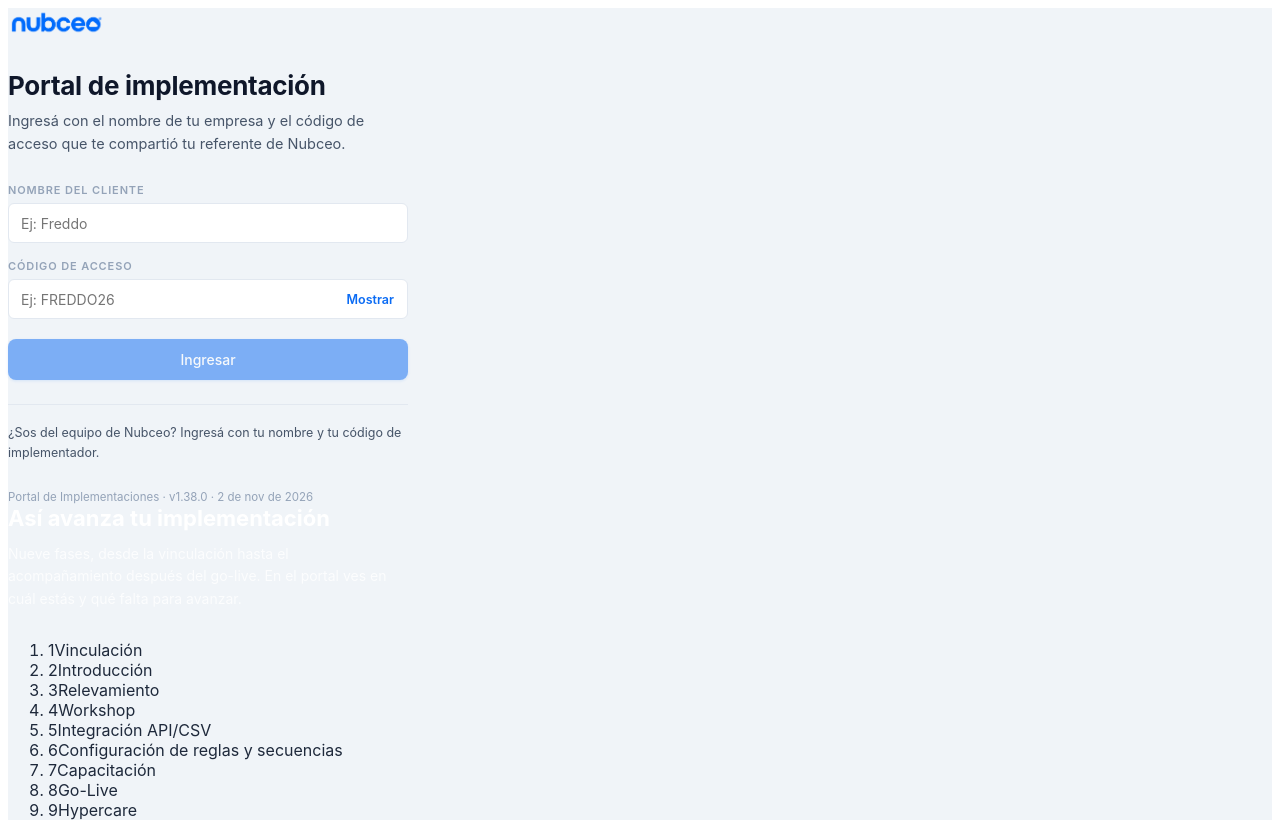
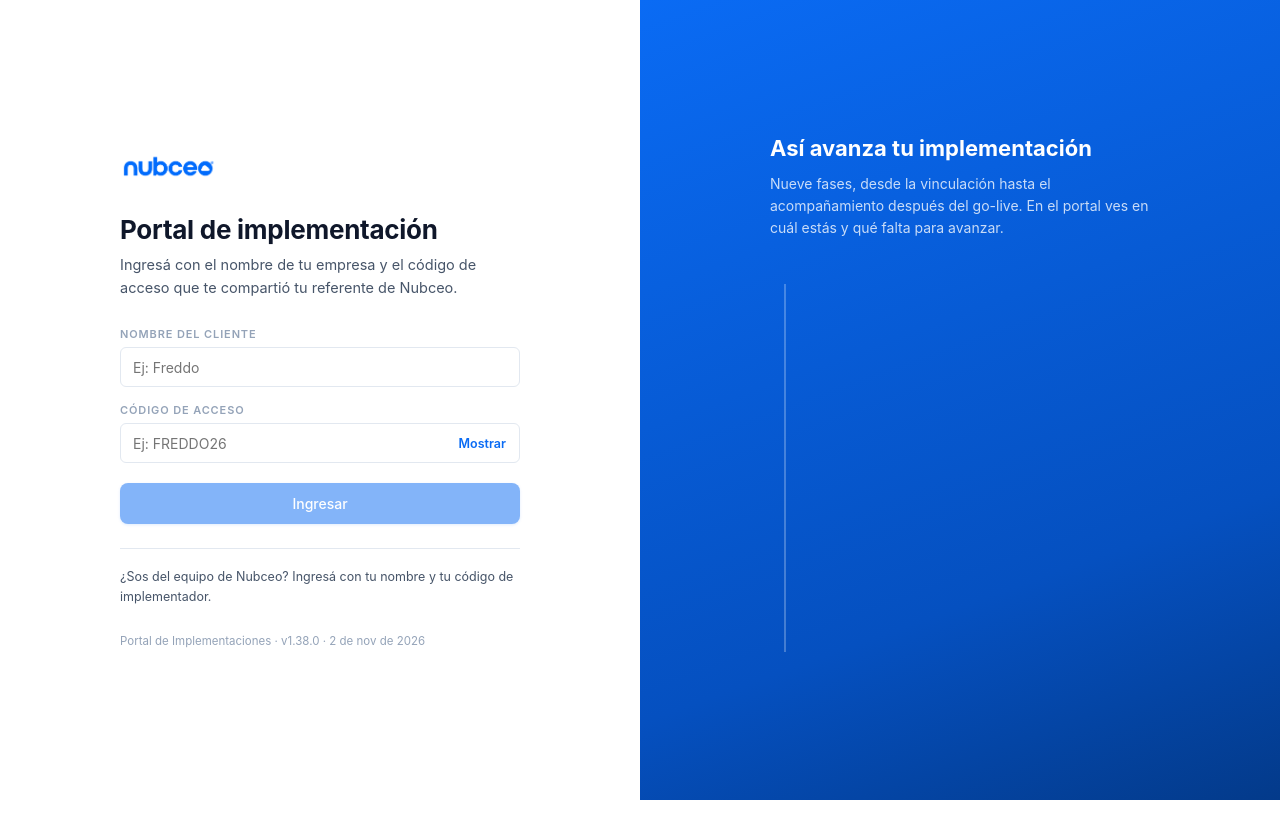
Before and after one commit to feracvdo/nubceo-portal, a Next.js app: page / in a window 1280 px wide. After the commit the page ends 800 px from the top, so only its background shows below. Built offline with nearby package versions, Linux system fonts and the light colour scheme.

Commit message:
Add files via upload

```diff
--- a/styles/portal.css
+++ b/styles/portal.css
@@ -1,6 +1,6 @@
 /* ─────────────────────────────────────────────────────────────────────────
    Portal de Implementaciones — estados de interacción
-   Etapa 1 del rediseño (v1.37.0)
+   Rediseño por etapas — v1.37.0 (etapa 1) y v1.38.0 (etapas 2 y 3)
 
    Regla de oro: este archivo NO cambia cómo se ve el portal en reposo.
    Solo agrega lo que los estilos inline no pueden expresar: hover, foco
@@ -64,6 +64,170 @@
   to   { background-position: 0 0; }
 }
 
+/* ═══ Etapa 2 — Navegación, responsive y tablero ═════════════════════════ */
+
+/* El botón de menú y el "Cerrar" del panel solo existen en pantallas chicas */
+.nub-app .nub-menu-btn,
+.nub-app .nub-sidebar-close,
+.nub-app .nub-backdrop {
+  display: none;
+}
+
+/* Tarjetas del kanban: se levantan apenas al pasar el mouse (sin giros 3D,
+   para no mover la tarjeta justo cuando la vas a agarrar) */
+.nub-app .nub-kcard {
+  transition: transform 0.18s ease, box-shadow 0.18s ease;
+}
+.nub-app .nub-kcard:not(.is-dragging):hover {
+  transform: translateY(-2px);
+  box-shadow: 0 6px 16px rgba(13, 17, 32, 0.08) !important;
+}
+.nub-app .nub-kcard:active {
+  cursor: grabbing !important;
+}
+
+/* Pasos del portal del cliente */
+.nub-app .nub-paso[aria-current="step"] {
+  box-shadow: 0 1px 4px rgba(10, 107, 244, 0.25);
+}
+.nub-app .nub-paso:not([aria-current="step"]):hover {
+  filter: brightness(0.97);
+}
+
+/* Tablet y celular */
+@media (max-width: 820px) {
+  .nub-app .nub-menu-btn { display: inline-flex; }
+  .nub-app .nub-sidebar-close { display: inline-flex; }
+
+  .nub-app .nub-sidebar {
+    position: fixed;
+    top: 0;
+    bottom: 0;
+    left: 0;
+    z-index: 41;
+    min-height: 0 !important;
+    border-radius: 0 !important;
+    overflow-y: auto;
+    transform: translateX(-105%);
+    transition: transform 0.22s ease;
+    visibility: hidden;
+  }
+  .nub-app .nub-sidebar.is-open {
+    transform: translateX(0);
+    visibility: visible;
+    box-shadow: 8px 0 30px rgba(13, 17, 32, 0.18);
+  }
+  .nub-app .nub-backdrop {
+    display: block;
+    position: fixed;
+    inset: 0;
+    z-index: 40;
+    background: rgba(13, 17, 32, 0.38);
+  }
+
+  .nub-app .nub-topbar { padding: 10px 14px !important; }
+  .nub-app .nub-main { padding: 18px 14px 48px !important; }
+
+  /* El tablero se recorre deslizando: cada columna "encaja" al soltar */
+  .nub-app .kanban-scroll { scroll-snap-type: x proximity; }
+  .nub-app .nub-kcol { scroll-snap-align: start; }
+}
+
+/* Celular: los formularios en columnas pasan a una sola columna */
+@media (max-width: 640px) {
+  .nub-app [style*="grid-template-columns"]:not([style*="repeat("]) {
+    grid-template-columns: 1fr !important;
+  }
+}
+
+/* ═══ Etapa 3 — Fases y login ═══════════════════════════════════════════ */
+
+/* Fase actual del stepper: un pulso suave al abrir la ficha (3 veces, no infinito) */
+.nub-app .nub-step-actual {
+  animation: nub-pulso 1.6s ease-out 3;
+}
+@keyframes nub-pulso {
+  0%   { box-shadow: 0 0 0 4px rgba(10, 107, 244, 0.15); }
+  50%  { box-shadow: 0 0 0 9px rgba(10, 107, 244, 0.05); }
+  100% { box-shadow: 0 0 0 4px rgba(10, 107, 244, 0.15); }
+}
+
+/* Login: formulario a la izquierda, recorrido de fases a la derecha */
+.nub-app .nub-login {
+  min-height: 100vh;
+  display: grid;
+  grid-template-columns: minmax(0, 1fr) minmax(0, 1fr);
+}
+.nub-app .nub-login__form {
+  display: flex;
+  align-items: center;
+  justify-content: center;
+  padding: 48px 32px;
+  background: #ffffff;
+}
+.nub-app .nub-login__fases {
+  display: flex;
+  align-items: center;
+  justify-content: center;
+  padding: 48px 40px;
+  background: linear-gradient(160deg, #0a6bf4 0%, #0550c0 70%, #033a8a 100%);
+}
+
+/* La "vía" de fases: números unidos por una línea, como el stepper del portal */
+.nub-app .nub-rail {
+  list-style: none;
+  margin: 0;
+  padding: 0;
+  position: relative;
+}
+.nub-app .nub-rail::before {
+  content: "";
+  position: absolute;
+  left: 14px;
+  top: 14px;
+  bottom: 14px;
+  width: 2px;
+  background: rgba(255, 255, 255, 0.25);
+}
+.nub-app .nub-rail__item {
+  position: relative;
+  display: flex;
+  align-items: center;
+  gap: 14px;
+  padding: 7px 0;
+  opacity: 0;
+  animation: nub-aparece 0.45s ease-out forwards;
+}
+.nub-app .nub-rail__num {
+  width: 30px;
+  height: 30px;
+  border-radius: 50%;
+  flex-shrink: 0;
+  display: flex;
+  align-items: center;
+  justify-content: center;
+  font-size: 13px;
+  font-weight: 700;
+  color: #0550c0;
+  background: #ffffff;
+  box-shadow: 0 0 0 4px rgba(255, 255, 255, 0.15);
+}
+.nub-app .nub-rail__txt {
+  font-size: 14.5px;
+  font-weight: 500;
+  color: #ffffff;
+}
+@keyframes nub-aparece {
+  from { opacity: 0; transform: translateX(-6px); }
+  to   { opacity: 1; transform: translateX(0); }
+}
+
+@media (max-width: 820px) {
+  .nub-app .nub-login { grid-template-columns: 1fr; }
+  .nub-app .nub-login__form { min-height: 100vh; padding: 40px 20px; }
+  .nub-app .nub-login__fases { display: none; }
+}
+
 /* Quien tenga activado "reducir movimiento" en su sistema no ve animaciones */
 @media (prefers-reduced-motion: reduce) {
   .nub-app *,
@@ -73,4 +237,10 @@
     animation-iteration-count: 1 !important;
     transition-duration: 0.01ms !important;
   }
+  .nub-app .nub-rail__item { opacity: 1; }
 }
+
+/* Sin el margen de 8px que el navegador agrega al body (solo en pantallas del portal) */
+body:has(.nub-app) {
+  margin: 0;
+}
```
